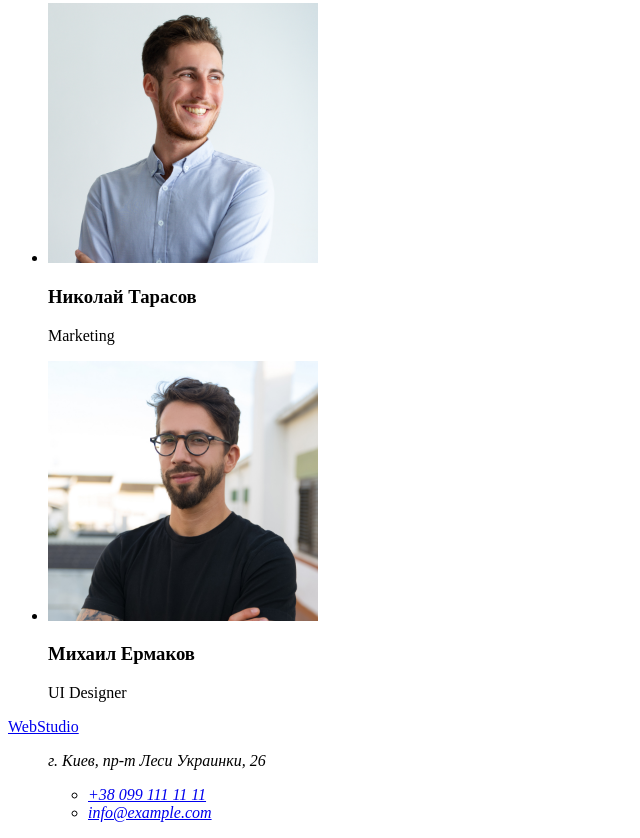
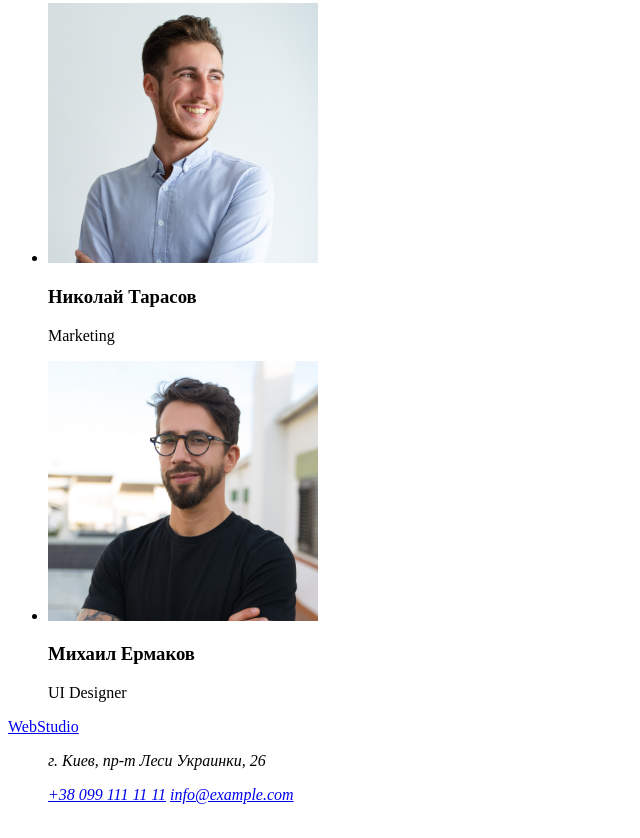
Before and after one commit to VitaliyDragun92/goit-markup-hw-01, a plain HTML site: page index.html in a window 1280 px wide. Shown: the part 2285-3123 px from the top of the page, without its empty margins (0-640 px from the left). Drawn offline with Linux system fonts and the light colour scheme.

Commit message:
fix.address

```diff
--- a/index.html
+++ b/index.html
@@ -101,10 +101,8 @@
         <ul>
             <address>
                 <p> г. Киев, пр-т Леси Украинки, 26 </p>
-                <ul>
-                    <li><a class="contact-item" href="tel:+380991111111">+38 099 111 11 11</a> </li>
-                    <li><a class="contact-item" href="mailto:info@example.com">info@example.com </a> </li>
-                </ul>
+                <a class="contact-item" href="tel:+380991111111">+38 099 111 11 11</a>
+                <a class="contact-item" href="mailto:info@example.com">info@example.com </a>
             </address>
 
         </ul>
```
